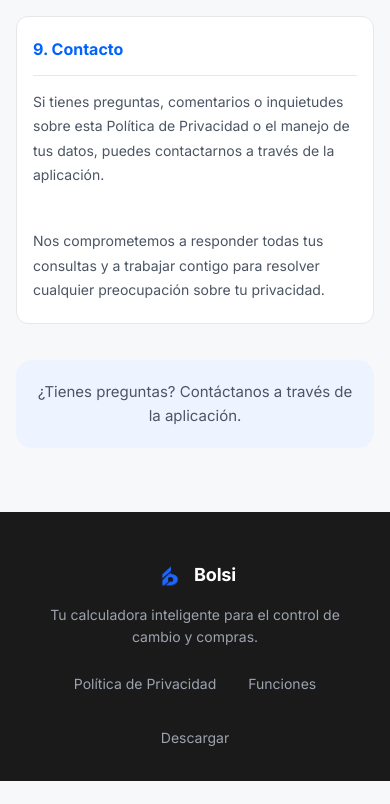
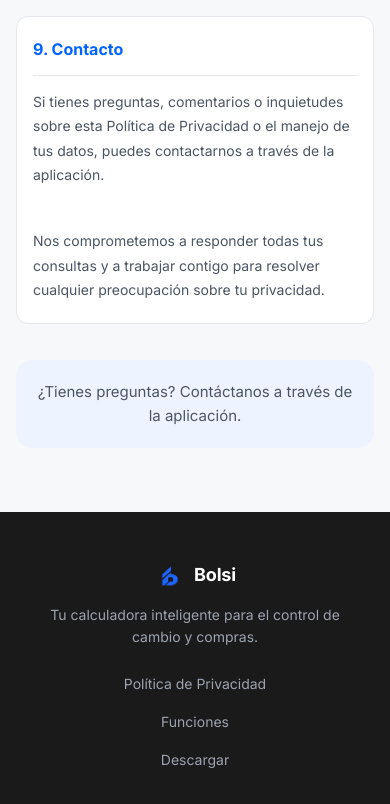
Before and after one commit to gibercode/bolsi-web, a React (Vite) app: page /privacy in a window 390 px wide. Shown: the part 4319-5123 px from the top of the page. Before the commit the page ends 5100 px from the top, so only its background shows below. Built offline with nearby package versions, Linux system fonts and the light colour scheme.

Commit message:
fix: links del footer centrados y apilados en mobile
Co-Authored-By: Claude Sonnet 4.6 <noreply@anthropic.com>

```diff
--- a/src/components/Footer.module.css
+++ b/src/components/Footer.module.css
@@ -60,3 +60,11 @@
 .link:hover {
   color: white;
 }
+
+@media (max-width: 600px) {
+  .links {
+    flex-direction: column;
+    align-items: center;
+    gap: 16px;
+  }
+}
```
